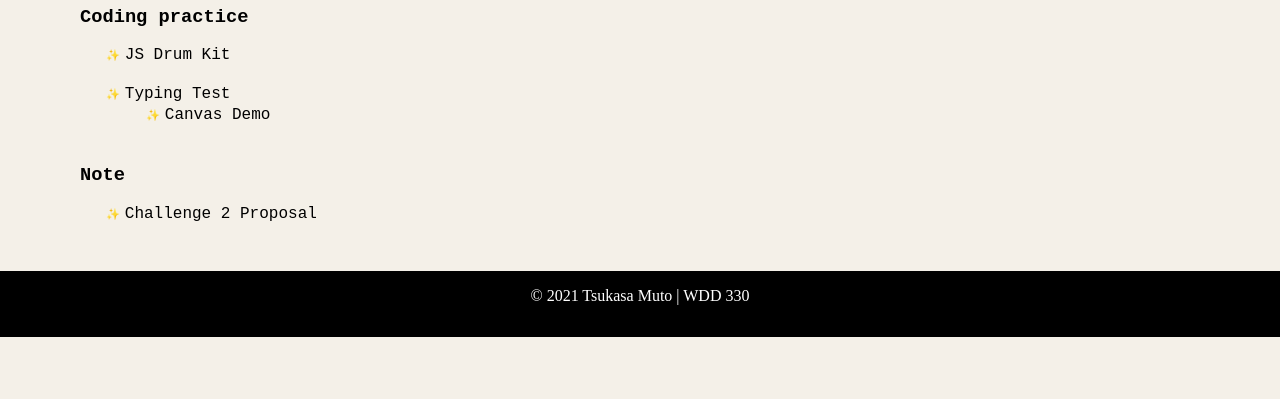
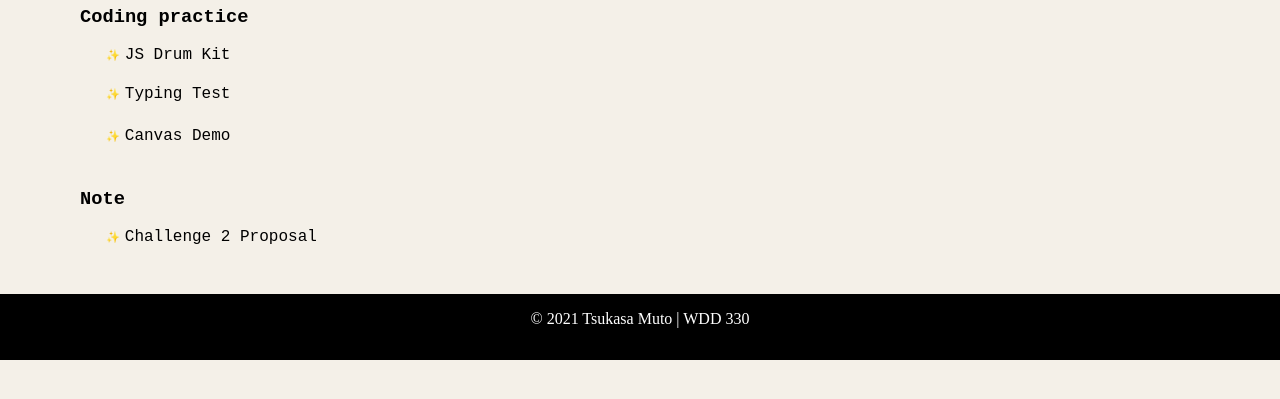
Before and after one commit to tsukasamuto55/WDD-330, a plain HTML site: page week9/index.html in a window 1280 px wide. Shown: the part 97-496 px from the top of the page. Drawn offline with Linux system fonts and the light colour scheme.

Commit message:
fixed bugs

```diff
--- a/week9/index.html
+++ b/week9/index.html
@@ -22,9 +22,7 @@
           <li>
             <a class="underline" href="typing_practice/">Typing Test</a>
           </li>
-          <ul class="exercise custom-marker">
-            <li><a class="underline" href="./JS_events/index.html">Canvas Demo</a></li>
-          </ul>
+          <li><a class="underline" href="./JS_events/index.html">Canvas Demo</a></li>
         </ul>
         <h3>Note</h3>
         <ul class="exercise custom-marker">
```
Also changed, not shown: week9/Proposal for my Final Project.png (added).
